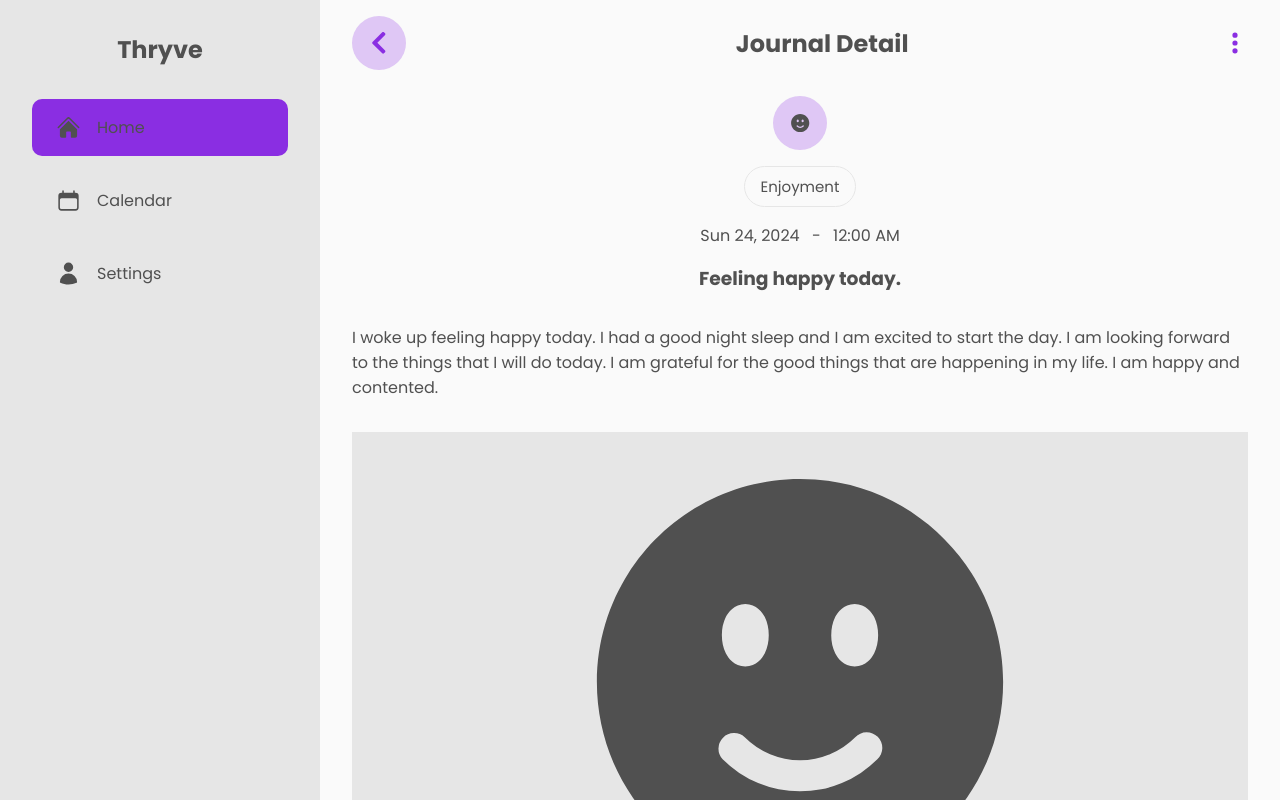
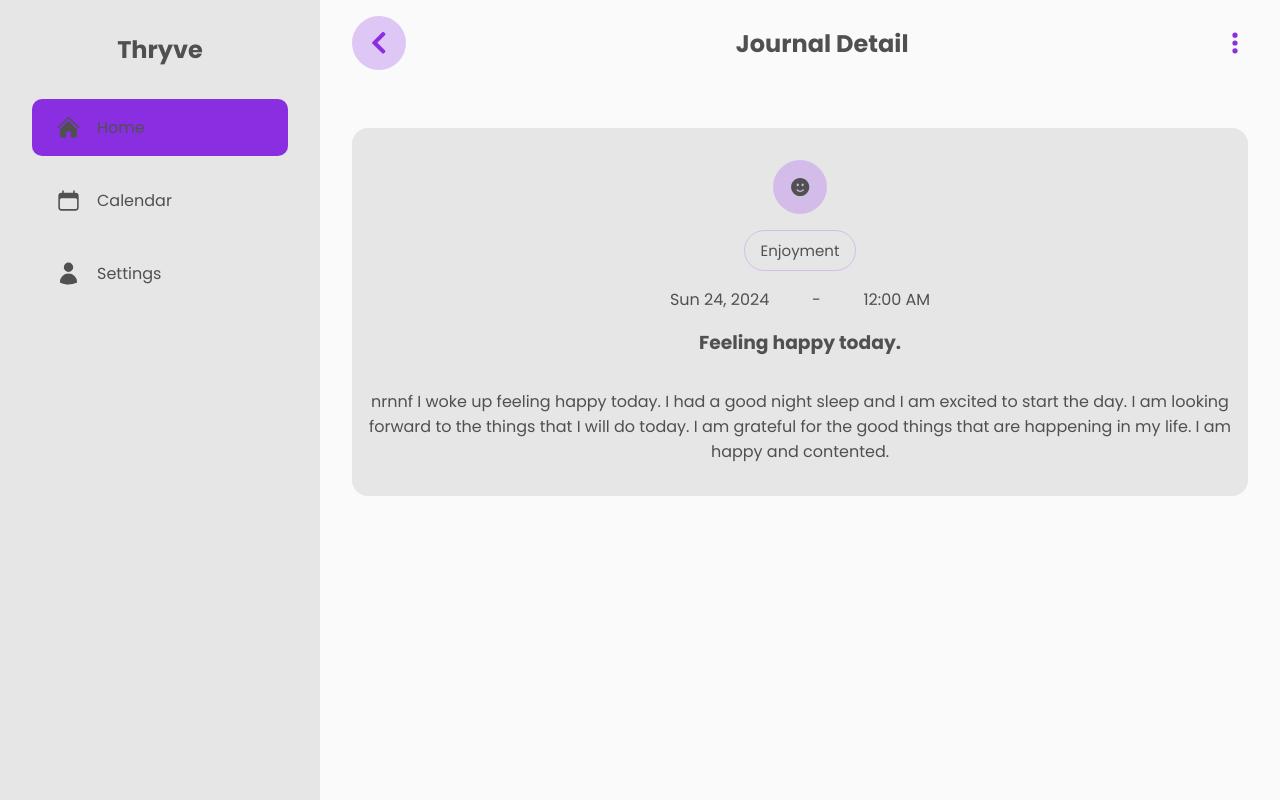
Before and after one commit to Charmingdc/Thryve, a React (Vite) app: page /view-journal in a window 1280 px wide. Built offline with nearby package versions, Linux system fonts and the light colour scheme.

Commit message:
fixed journal page navbar

```diff
--- a/src/main.jsx
+++ b/src/main.jsx
@@ -8,10 +8,11 @@ import LoginPage from './pages/LoginPage';
 import ResetPasswordPage from './pages/ResetPasswordPage';
 import SettingsPage from './pages/SettingsPage';
 import SignupPage from './pages/SignupPage';
-
+import AddJournalPage from './pages/AddJournalPage';
+import ViewJournalPage from './pages/ViewJournalPage';
 import { BrowserRouter, Route, Routes } from 'react-router-dom';
 import './index.css';
-import ViewJournalPage from './pages/ViewJournalPage/ViewJournalPage.jsx';
+
 
 
 ReactDOM.createRoot(document.getElementById('root')).render(
@@ -26,6 +27,7 @@ ReactDOM.createRoot(document.getElementById('root')).render(
         <Route path='/home' element={<HomePage />} />
         <Route path='/setting' element={<SettingsPage />} />
         <Route path='/calendar' element={<CalendarPage />} />
+        <Route path='/add-journal' element={<AddJournalPage />} />
         <Route path='/view-journal' element={<ViewJournalPage />} />
       </Routes>
     </BrowserRouter>
--- a/src/pages/ViewJournalPage/ViewJournalPage.css
+++ b/src/pages/ViewJournalPage/ViewJournalPage.css
@@ -48,29 +48,39 @@
 .view-journal-header .time {
     display: flex;
     justify-content: space-evenly;
-    width: 25%;
+    width: auto;
+    min-width: 40%;
 }
 
 .view-journal-header .feeling {
     padding: 0.5rem 1rem;
     border-radius: 50px;
-    border: 1px solid var(--shade);
+    border: 0.1rem solid var(--secondary-color);
     font-size: 15px;
 }
 
-.feeling-illustration {
-    display: flex;
-    justify-content: center;
-    align-items: center;
-    width: 100%;
-    background-color: var(--shade);
+.view-journal-container .container {
+   width: 100%;
+   display: flex;
+   flex-direction: column;
+   align-items: center;
+   background-color: var(--shade);
+   padding: 2rem 1rem;
+   border-radius: 1rem;
+   margin-top: 2rem;
 }
 
 .view-journal-body {
+    width: 100%;
     display: flex;
+    align-items: center;
     flex-direction: column;
+}
+
+.view-journal-body p {
     width: 100%;
-    gap: 2rem;
+    align-self: center;
+    text-align: center;
 }
 
 .nav-something {
@@ -119,6 +129,11 @@
     .nav-something {
         width: 90%;
     }
+
+    .view-journal-body {
+        align-self: center;
+        width: 80%;
+    }
 }
 
 .topnav-icon {
--- a/src/pages/ViewJournalPage/ViewJournalPage.jsx
+++ b/src/pages/ViewJournalPage/ViewJournalPage.jsx
@@ -4,6 +4,7 @@ import { HiFaceSmile } from "react-icons/hi2";
 import { FaChevronLeft } from "react-icons/fa";
 
 import SideBar from "../../components/Helpers/SideBar";
+import BottomNav from '../../components/Helpers/BottomNav';
 import "./ViewJournalPage.css";
 
 const ViewJournalPage = () => {
@@ -28,6 +29,7 @@ const ViewJournalPage = () => {
                         </div>
                     )}
                 </nav>
+
                 <div className="container">
                   <div className="view-journal-header">
                       <div className="view-journal-icon">
@@ -43,16 +45,16 @@ const ViewJournalPage = () => {
                           Feeling happy today.
                       </h3>
                   </div>
+
                   <div className="view-journal-body">
                       <p className="entries">
-                        I woke up feeling happy today. I had a good night sleep and I am excited to start the day. I am looking forward to the things that I will do today. I am grateful for the good things that are happening in my life. I am happy and contented.
+                        nrnnf  I woke up feeling happy today. I had a good night sleep and I am excited to start the day. I am looking forward to the things that I will do today. I am grateful for the good things that are happening in my life. I am happy and contented.
                       </p>
-                    <div className="feeling-illustration">
-                        <HiFaceSmile size={500} />
                   </div>
                 </div>
             </div>
-            </div>
+
+            <BottomNav currentPage='home' />
         </div>
     )
 }
--- a/src/pages/ViewJournalPage/index.js
+++ b/src/pages/ViewJournalPage/index.js
@@ -1,2 +1,3 @@
-import ViewJournalPage from "./ViewJournalPage";
+import ViewJournalPage from "./ViewJournalPage.jsx";
+
 export default ViewJournalPage;
```
Lines whose indentation alone changed are shown as unchanged.
